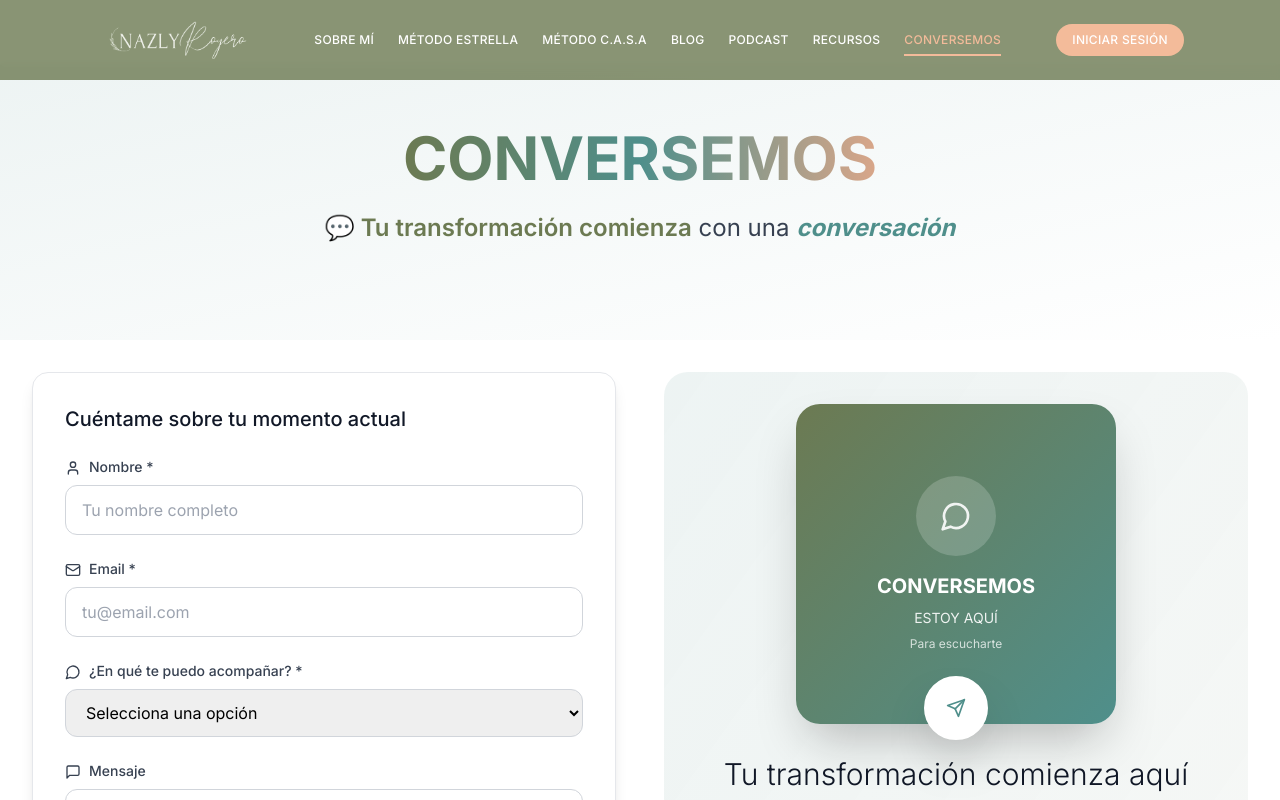
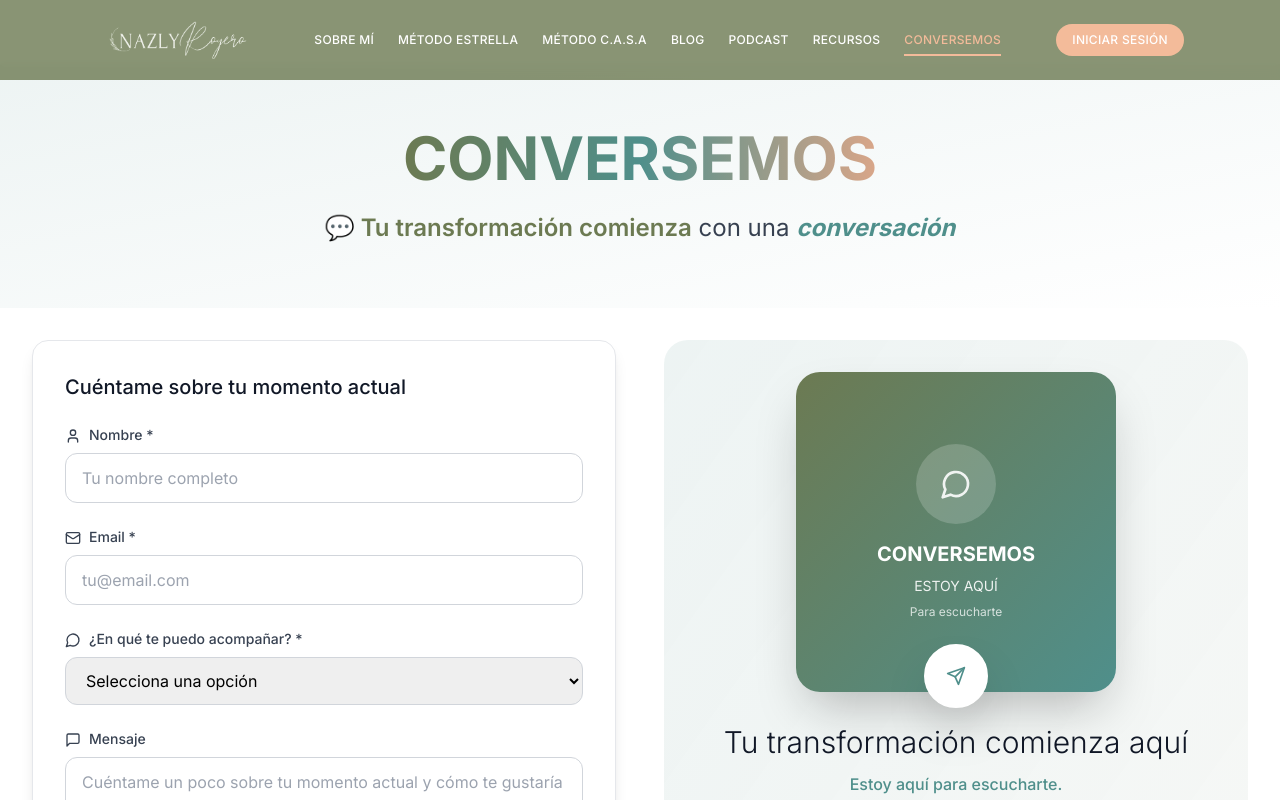
Before and after one commit to ZenenContreras/NazlyRoyero, a React (Vite) app: page /contacto in a window 1280 px wide. Shown: the top 800 px of the page. Built offline with nearby package versions, Linux system fonts and the light colour scheme.

Commit message:
fix: ajustar el espaciado en la sección Hero de ContactPage para mejorar la presentación visual

```diff
--- a/src/components/pages/ContactPage.tsx
+++ b/src/components/pages/ContactPage.tsx
@@ -39,7 +39,7 @@ const ContactPage = () => {
     <div className="min-h-screen bg-white pt-16">
 
       {/* Hero Section - Título Principal */}
-      <section className="py-8 sm:py-12 md:py-16 bg-gradient-to-br from-[#4F8F8B]/10 to-white animate-in fade-in duration-500">
+      <section className="pt-16 pb-8 bg-gradient-to-br from-[#4F8F8B]/10 to-white animate-in fade-in duration-500">
         <div className="max-w-6xl mx-auto px-4 sm:px-6 lg:px-8 text-center">
           <h1 className="text-2xl sm:text-3xl md:text-4xl lg:text-5xl xl:text-6xl font-bold mb-3 sm:mb-4 md:mb-6 animate-in slide-in-from-bottom-4 duration-700">
             <span className="bg-gradient-to-r from-[#6C7A52] via-[#4F8F8B] to-[#D9A689] bg-clip-text text-transparent">
```
